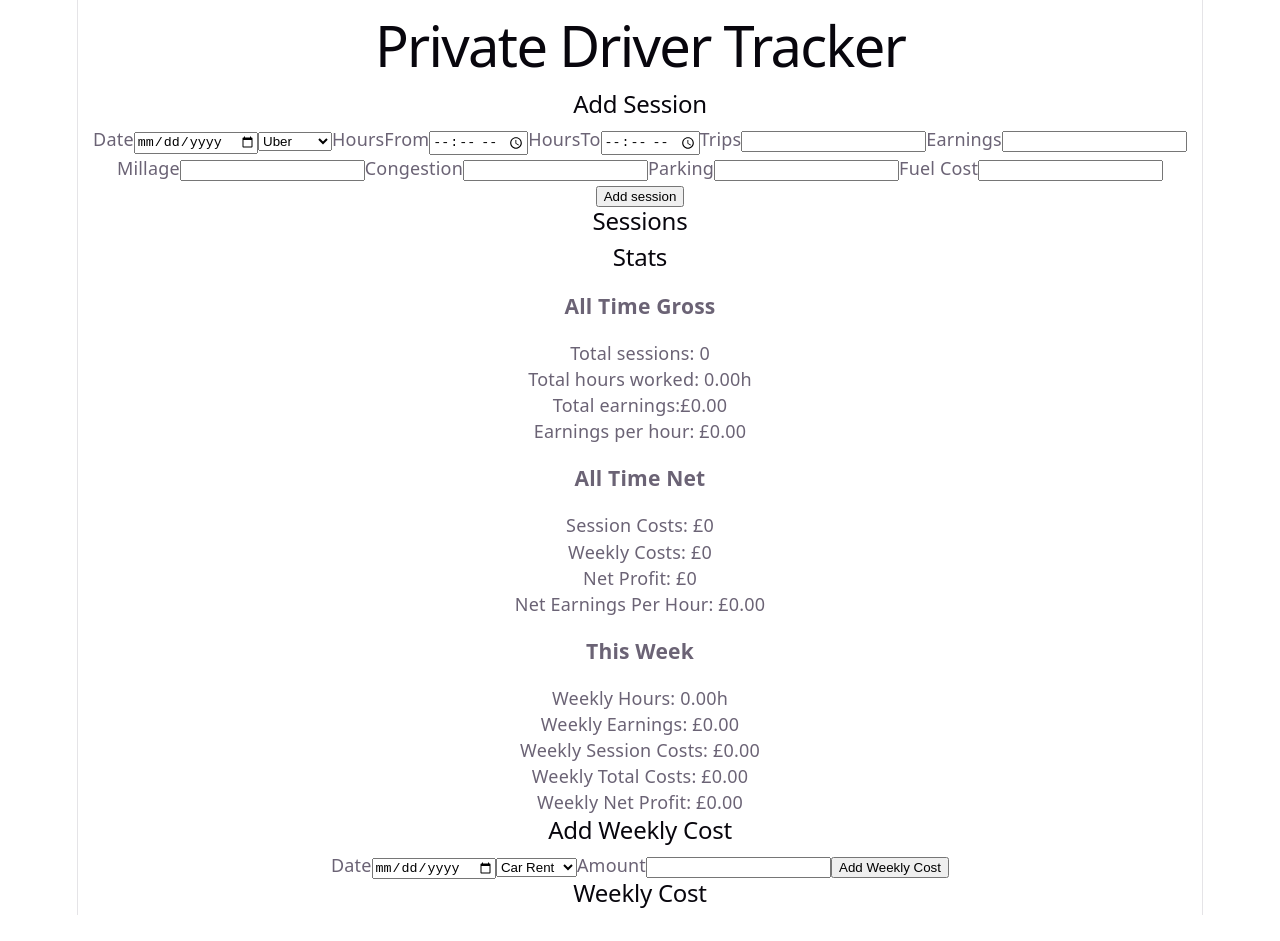
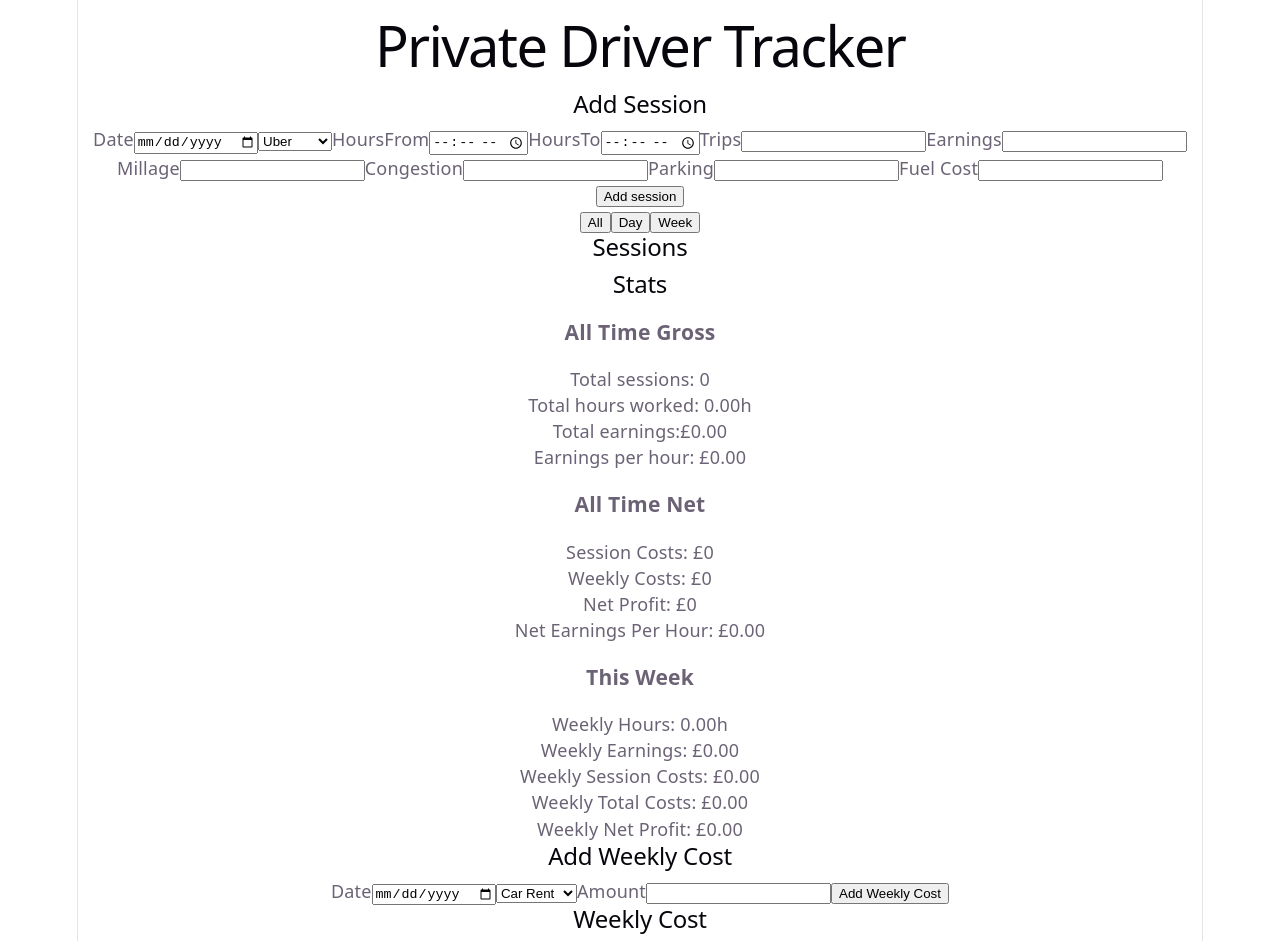
Before and after one commit to michalmzagdanski/driver-tracker, a React (Vite) app: page / in a window 1280 px wide. Before the commit the page ends 915 px from the top, so only its background shows below. Built offline with nearby package versions, Linux system fonts and the light colour scheme.

Commit message:
feat: add session filtering by day and week

```diff
--- a/src/App.jsx
+++ b/src/App.jsx
@@ -3,7 +3,7 @@ import './App.css'
 import SessionForm from './components/SessionForm'
 import Stats from './components/Stats'
 import SessionList from './components/SessionList'
-import { calculateHoursWorked, filterItemsByCurrentWeek } from './utils/helpers'
+import { calculateHoursWorked, filterItemsByWeek, getFilteredSessions } from './utils/helpers'
 import EditSessionForm from './components/EditSessionForm'
 import WeeklyCostForm from './components/WeeklyCostForm'
 import WeeklyCostList from './components/WeeklyCostList'
@@ -20,6 +20,8 @@ function App() {
     return saved ? JSON.parse(saved) : [];
   });
   const [editingWeeklyCostId, setEditingWeeklyCostId] = useState(null);
+  const [filterMode, setFilterMode] = useState("all")
+  const [filterDate, setFilterDate] = useState("")
 
   const totalHoursWorked = sessions.reduce((total, session) => total + calculateHoursWorked(session.hoursFrom, session.hoursTo), 0)
   const totalEarnings = sessions.reduce((total, session) => total + Number(session.earnings), 0)
@@ -30,13 +32,14 @@ function App() {
   const totalWeeklyCosts = weeklyCosts.reduce((acc, weeklyCost) => acc + Number(weeklyCost.amount), 0)
   const totalNetProfit = totalEarnings - totalSessionCosts - totalWeeklyCosts
   const netEarningsPerHour = totalHoursWorked > 0 ? totalNetProfit / totalHoursWorked : 0
-  const weekSessions = filterItemsByCurrentWeek(sessions)
-  const currentWeekCosts = filterItemsByCurrentWeek(weeklyCosts)
+  const weekSessions = filterItemsByWeek(sessions, new Date())
+  const currentWeekCosts = filterItemsByWeek(weeklyCosts, new Date())
   const weeklyEarnings = weekSessions.reduce((total, session) => total + Number(session.earnings), 0)
   const weeklyHours = weekSessions.reduce((total, session) => total + calculateHoursWorked(session.hoursFrom, session.hoursTo), 0)
   const weeklySessionCost = weekSessions.reduce((acc, session) => acc + Number(session.congestion) + Number(session.parking) + Number(session.fuelCost), 0)
   const weeklyTotalCosts = currentWeekCosts.reduce((total, weeklyCost) => total + Number(weeklyCost.amount), 0)
   const weeklyNetProfit = weeklyEarnings - weeklySessionCost - weeklyTotalCosts
+  const filteredSessions = getFilteredSessions(sessions, filterMode, filterDate)
 
   const stats = {
 
@@ -105,6 +108,7 @@ function App() {
   function startEditingWeeklyCost(id) {
     setEditingWeeklyCostId(id)
   }
+
   useEffect(() => {
 
     localStorage.setItem("sessions", JSON.stringify(sessions));
@@ -124,10 +128,14 @@ function App() {
     <div>
       <h1>Private Driver Tracker</h1>
       <SessionForm onAddSession={addSession} />
-      <SessionList sessions={sessions}
+      <SessionList sessions={filteredSessions}
         deleteSession={deleteSession}
         startEditing={startEditing}
-        editingSessionId={editingSessionId} />
+        editingSessionId={editingSessionId}
+        filterMode={filterMode}
+        filterDate={filterDate}
+        setFilterMode={setFilterMode}
+        setFilterDate={setFilterDate} />
       <Stats stats={stats} />
       {editingSessionId !== null && (
         <EditSessionForm
--- a/src/components/sessionList.jsx
+++ b/src/components/sessionList.jsx
@@ -1,13 +1,38 @@
 import { useState } from 'react'
-import { calculateHoursWorked } from '../utils/helpers'
+import { calculateHoursWorked, getFilteredSessions } from '../utils/helpers'
 
-function SessionList({ sessions, deleteSession, startEditing, editingSessionId }) {
+function SessionList({ sessions,
+    deleteSession,
+    startEditing,
+    editingSessionId,
+    filterMode,
+    filterDate,
+    setFilterMode,
+    setFilterDate
+     }) {
+        const filteredSessions = getFilteredSessions(
+  sessions,
+  filterMode,
+  filterDate
+)
+
 
     return (
+
         <div>
+            <div>
+                <button onClick={() => setFilterMode("all")} className={filterMode === "all" ? "active" : ""}>All</button>
+                <button onClick={() => setFilterMode("day")} className={filterMode === "day" ? "active" : ""}>Day</button>
+                <button onClick={() => setFilterMode("week")} className={filterMode === "week" ? "active" : ''}>Week</button>
+                {(filterMode === "day" || filterMode === "week") &&
+                    <input
+                        type="date"
+                        value={filterDate}
+                        onChange={(e) => setFilterDate(e.target.value)} />
+                }            </div>
             <h2>Sessions</h2>
 
-            {sessions.map((session) => {
+            {filteredSessions.map((session) => {
 
                 const hoursWorked = calculateHoursWorked(
                     session.hoursFrom,
--- a/src/utils/helpers.js
+++ b/src/utils/helpers.js
@@ -22,8 +22,8 @@ function calculateHoursWorked(hoursFrom, hoursTo) {
     return hoursWorked;
 }
 
-function filterItemsByCurrentWeek(items) {
-    const today = new Date();
+function filterItemsByWeek(items, referenceDate) {
+    const today = referenceDate;
     const daysFromMonday = today.getDay() === 0 ? 6 : today.getDay() - 1;
     const monday = new Date(today)
     monday.setDate(today.getDate() - daysFromMonday)
@@ -37,4 +37,24 @@ function filterItemsByCurrentWeek(items) {
     })
 }
 
-export { calculateHoursWorked, filterItemsByCurrentWeek }
+function getFilteredSessions(sessions, filterMode, filterDate) {
+    if (filterMode === "all")
+      return sessions;
+    if (filterMode === "day") {
+      if (filterDate === "") {
+        return sessions
+      }
+      return sessions.filter((session) => session.date === filterDate
+      )
+    }
+    if (filterMode === "week") {
+      if (filterDate === "") {
+        return sessions
+      }
+
+      return filterItemsByWeek(sessions, new Date(filterDate))
+    }
+    return sessions
+  }
+
+export { calculateHoursWorked, filterItemsByWeek, getFilteredSessions }
```
